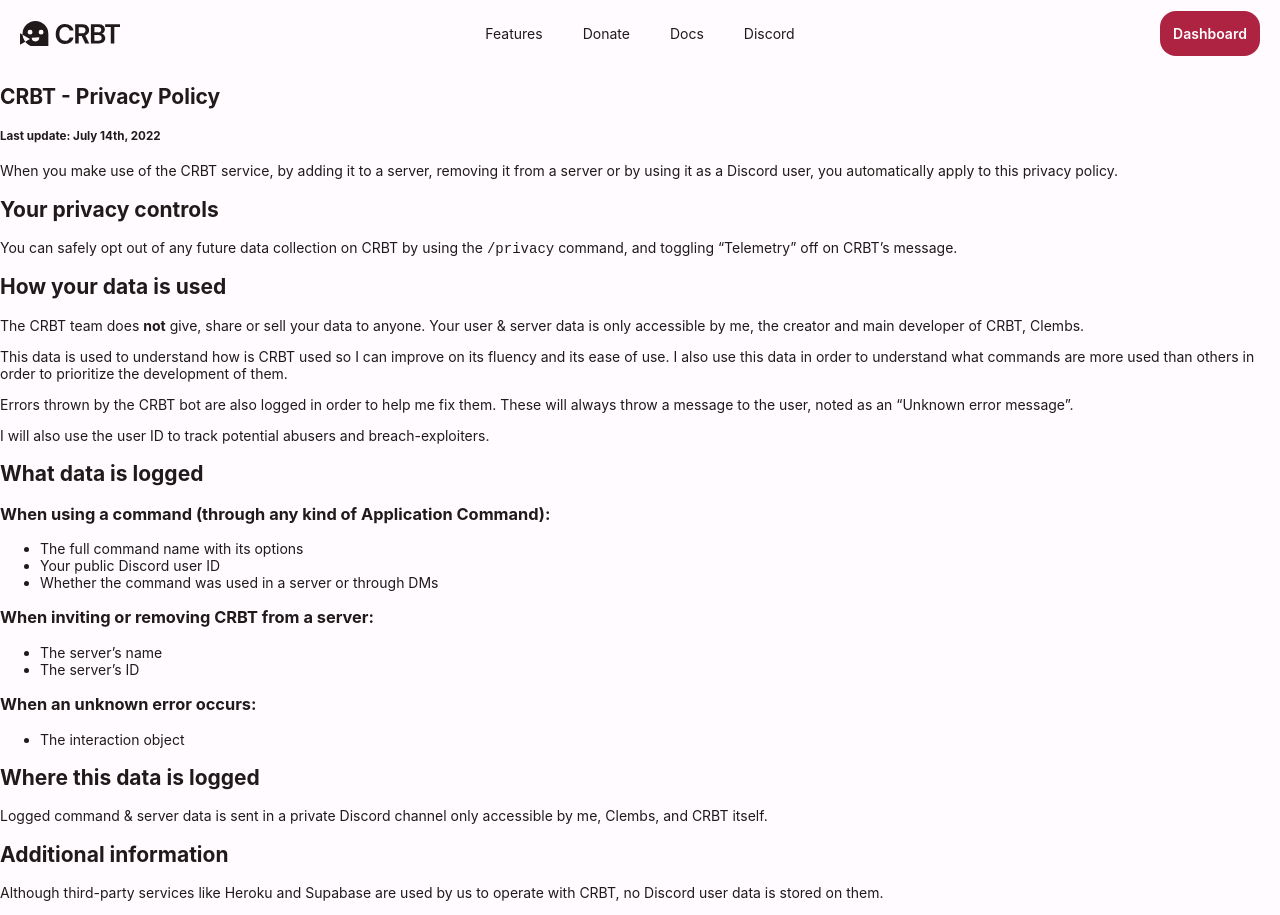
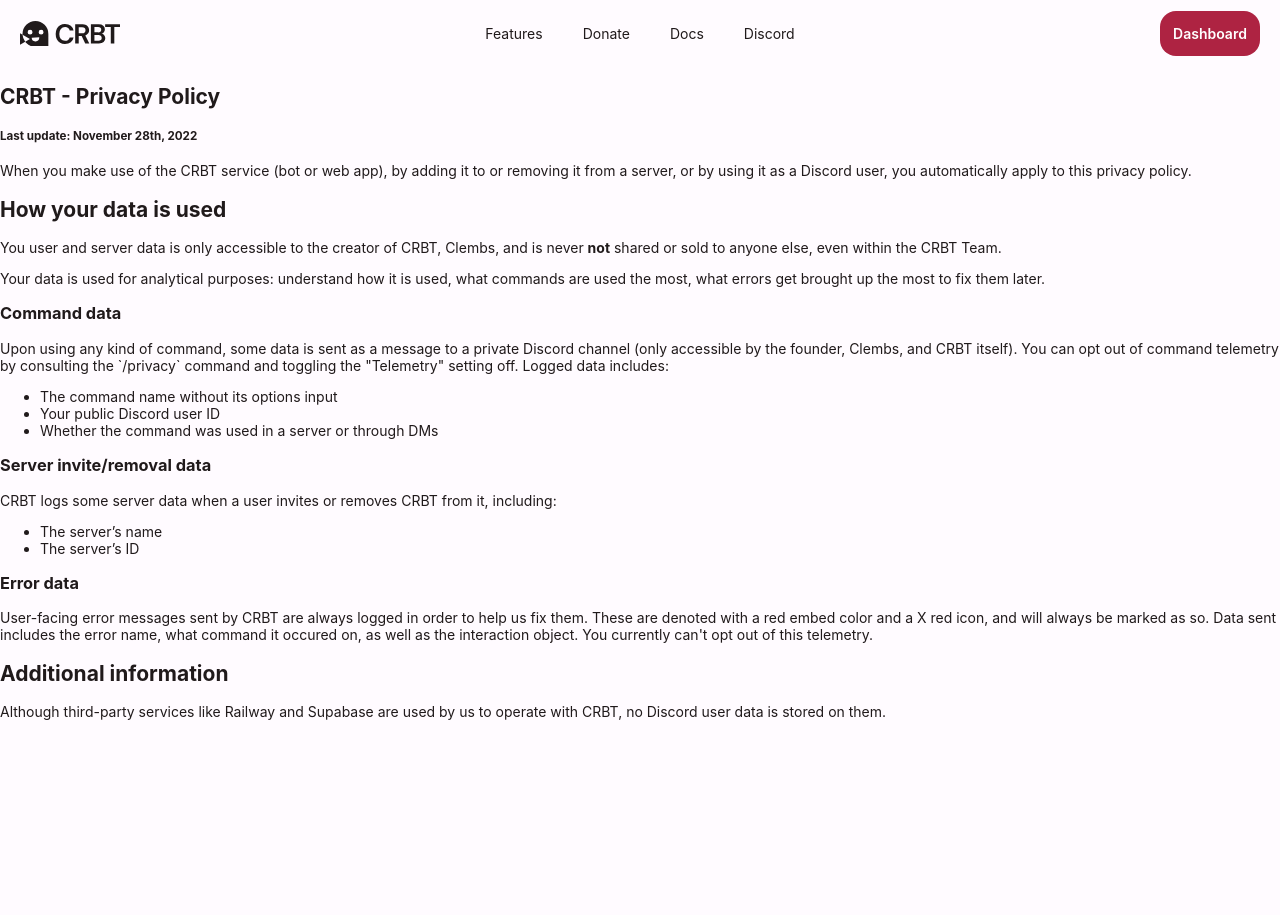
Before and after one commit to CRBT-Team/Website, a SvelteKit app: page /policy in a window 1280 px wide. After the commit the page ends 800 px from the top, so only its background shows below. Built offline with nearby package versions, Linux system fonts and the light colour scheme; no server answers.

Commit message:
feat: rewritten privacy policy, dump dependencies

```diff
--- a/src/lib/auth/cache.ts
+++ /dev/null
@@ -1,3 +0,0 @@
-import NodeCache from "node-cache";
-
-export const cache = new NodeCache();
--- a/src/routes/api/guilds/[guildId=snowflake]/join-message/+server.ts
+++ b/src/routes/api/guilds/[guildId=snowflake]/join-message/+server.ts
@@ -1,7 +1,6 @@
 import { db } from '$lib/prisma';
 import type { RequestHandler } from '@sveltejs/kit';
 import { errors, validateAccess } from '$lib/api';
-import { validate, type ValidateOption } from 'validate.js';
 
 export const GET: RequestHandler = async ({ params, request }) => {
 	let { isAuthorized, error } = await validateAccess(request, {
--- a/src/routes/policy/+page.svelte
+++ b/src/routes/policy/+page.svelte
@@ -6,60 +6,54 @@
 
 <article>
 	<h1>CRBT - Privacy Policy</h1>
-	<h5>Last update: July 14th, 2022</h5>
+	<h5>Last update: November 28th, 2022</h5>
 	<p>
-		When you make use of the CRBT service, by adding it to a server, removing it from a server or by
-		using it as a Discord user, you automatically apply to this privacy policy.
-	</p>
-	<h2>Your privacy controls</h2>
-	<p>
-		You can safely opt out of any future data collection on CRBT by using the <code>/privacy</code> command,
-		and toggling “Telemetry” off on CRBT’s message.
+		When you make use of the CRBT service (bot or web app), by adding it to or removing it from a
+		server, or by using it as a Discord user, you automatically apply to this privacy policy.
 	</p>
 	<h2>How your data is used</h2>
 	<p>
-		The CRBT team does <strong>not</strong> give, share or sell your data to anyone. Your user &amp;
-		server data is only accessible by me, the creator and main developer of CRBT, Clembs.
+		You user and server data is only accessible to the creator of CRBT, Clembs, and is never
+		<strong>not</strong> shared or sold to anyone else, even within the CRBT Team.
 	</p>
 	<p>
-		This data is used to understand how is CRBT used so I can improve on its fluency and its ease of
-		use. I also use this data in order to understand what commands are more used than others in
-		order to prioritize the development of them.
+		Your data is used for analytical purposes: understand how it is used, what commands are used the
+		most, what errors get brought up the most to fix them later.
 	</p>
+
+	<h3>Command data</h3>
 	<p>
-		Errors thrown by the CRBT bot are also logged in order to help me fix them. These will always
-		throw a message to the user, noted as an “Unknown error message”.
+		Upon using any kind of command, some data is sent as a message to a private Discord channel
+		(only accessible by the founder, Clembs, and CRBT itself). You can opt out of command telemetry
+		by consulting the `/privacy` command and toggling the "Telemetry" setting off. Logged data
+		includes:
 	</p>
-	<p>I will also use the user ID to track potential abusers and breach-exploiters.</p>
-	<h2>What data is logged</h2>
-	<h3>When using a command (through any kind of Application Command):</h3>
 	<ul>
-		<li>The full command name with its options</li>
+		<li>The command name without its options input</li>
 		<li>Your public Discord user ID</li>
 		<li>Whether the command was used in a server or through DMs</li>
 	</ul>
-	<h3>When inviting or removing CRBT from a server:</h3>
+
+	<h3>Server invite/removal data</h3>
+	<p>CRBT logs some server data when a user invites or removes CRBT from it, including:</p>
 	<ul>
 		<li>The server’s name</li>
 		<li>The server’s ID</li>
 	</ul>
-	<h3>When an unknown error occurs:</h3>
-	<ul>
-		<li>
-			The <a
-				href="https://discord.com/developers/docs/interactions/receiving-and-responding#interaction-object"
-				rel="nofollow">interaction object</a
-			>
-		</li>
-	</ul>
-	<h2>Where this data is logged</h2>
+
+	<h3>Error data</h3>
 	<p>
-		Logged command &amp; server data is sent in a private Discord channel only accessible by me,
-		Clembs, and CRBT itself.
+		User-facing error messages sent by CRBT are always logged in order to help us fix them. These
+		are denoted with a red embed color and a X red icon, and will always be marked as so. Data sent
+		includes the error name, what command it occured on, as well as the <a
+			href="https://discord.com/developers/docs/interactions/receiving-and-responding#interaction-object"
+			rel="nofollow">interaction object</a
+		>. You currently can't opt out of this telemetry.
 	</p>
+
 	<h2>Additional information</h2>
 	<p>
-		Although third-party services like <a href="https://heroku.com/" rel="nofollow">Heroku</a> and
+		Although third-party services like <a href="https://railway.app/" rel="nofollow">Railway</a> and
 		<a href="https://supabase.com" rel="nofollow">Supabase</a> are used by us to operate with CRBT, no
 		Discord user data is stored on them.
 	</p>
```
Also changed, not shown: package.json (+13 -16 lines), 1 other file (tests, documents, lock files or other folders).
